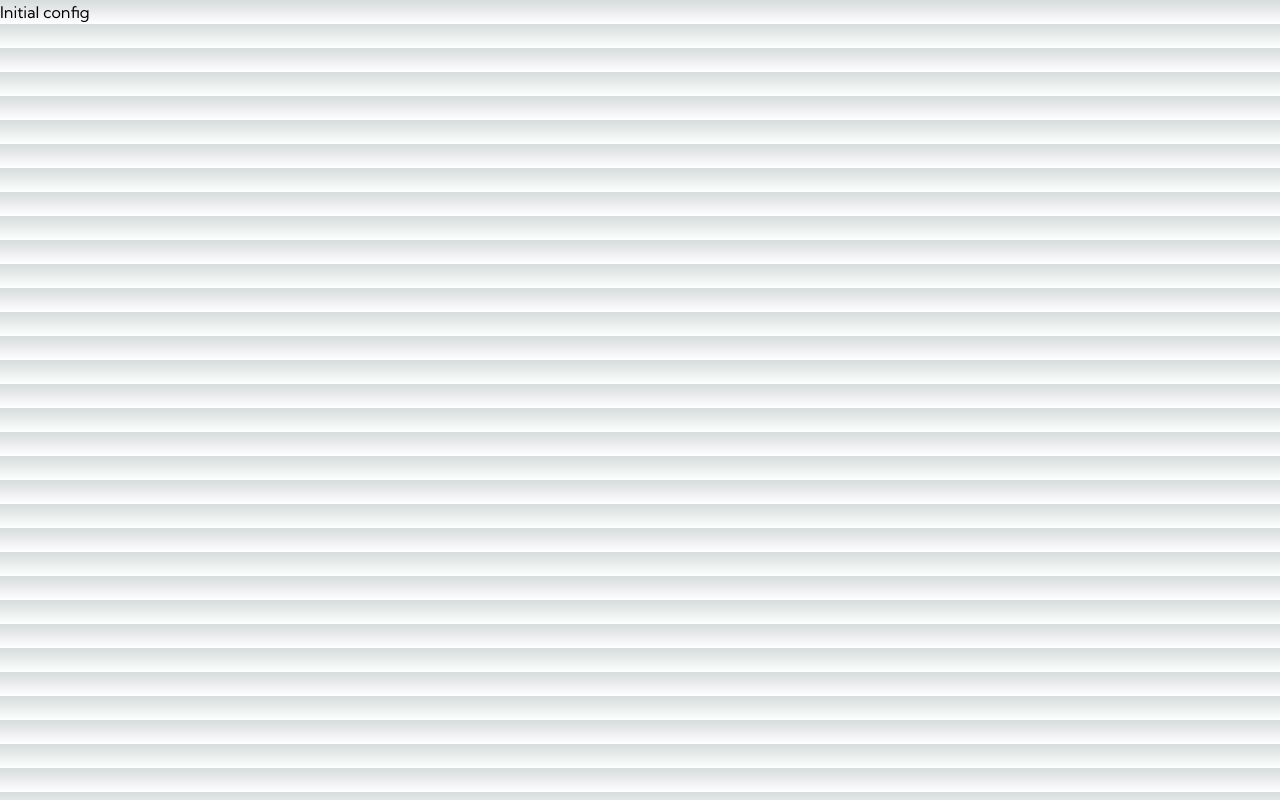
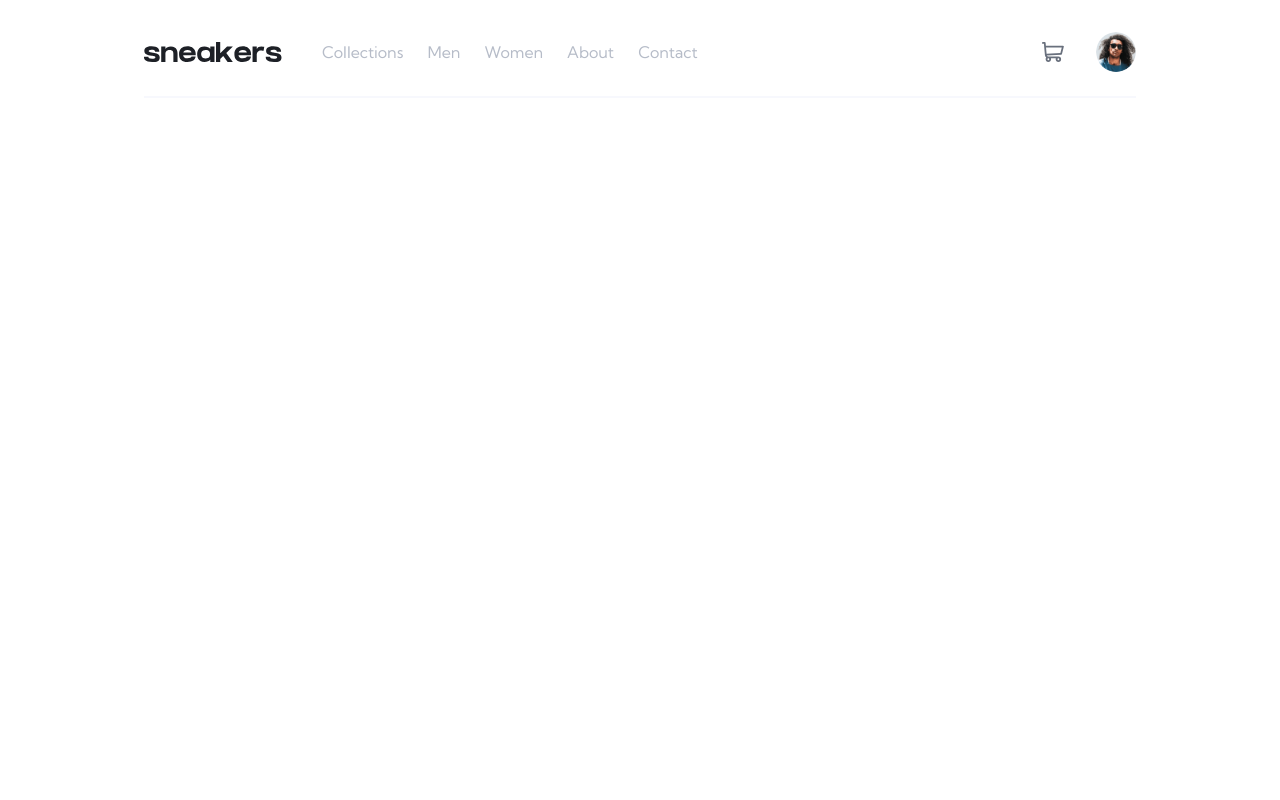
Before and after one commit to Raza6869/Product-page, a Next.js app: page / in a window 1280 px wide. Built offline with nearby package versions, Linux system fonts and the light colour scheme.

Commit message:
feat: header section

```diff
--- /dev/null
+++ b/app/components/cart.tsx
@@ -0,0 +1,12 @@
+export default function Cart() {
+  return (
+    <div className="flex flex-col shadow-2xl h-56 w-80 z-50 absolute top-24 right-20">
+      <h1 className="font-bold w-full border-b-2 border-Light-grayish-blue p-4">
+        Cart
+      </h1>
+      <div className="flex h-36 justify-center items-center">
+        <p>Your cart is empty</p>
+      </div>
+    </div>
+  );
+}
--- /dev/null
+++ b/app/components/cartSection.tsx
@@ -0,0 +1,30 @@
+"use client";
+//next imports
+import Image from "next/image";
+//media
+import cart from "@/images/icon-cart.svg";
+import avatar from "@/images/image-avatar.png";
+import { useState } from "react";
+import Cart from "./cart";
+
+export default function CartSection() {
+  const [isOpen, setIsOpen] = useState(false);
+  return (
+    <div className="flex items-center gap-8">
+      <Image
+        src={cart}
+        alt="cart logo"
+        className="hover:cursor-pointer"
+        onClick={() => {
+          !isOpen ? setIsOpen(true) : setIsOpen(false);
+        }}
+      />
+      <Image
+        src={avatar}
+        alt="avatar logo"
+        className="h-10 w-fit hover:cursor-pointer hover:border-[1px] hover:border-Orange rounded-full"
+      />
+      {isOpen === true && <Cart />}
+    </div>
+  );
+}
--- /dev/null
+++ b/app/components/header.tsx
@@ -0,0 +1,25 @@
+//next imports
+import Image from "next/image";
+//media
+import logo from "@/images/logo.svg";
+import CartSection from "./cartSection";
+
+export default function Header() {
+  return (
+    <header className="flex justify-between border-b-2 border-Light-grayish-blue">
+      <div className="flex items-center gap-10">
+        <Image src={logo} alt="sneakres logo" />
+        <nav>
+          <ul className="flex gap-6">
+            <li>Collections</li>
+            <li>Men</li>
+            <li>Women</li>
+            <li>About</li>
+            <li>Contact</li>
+          </ul>
+        </nav>
+      </div>
+      <CartSection />
+    </header>
+  );
+}
--- a/app/globals.css
+++ b/app/globals.css
@@ -2,26 +2,6 @@
 @tailwind components;
 @tailwind utilities;
 
-:root {
-  --foreground-rgb: 0, 0, 0;
-  --background-start-rgb: 214, 219, 220;
-  --background-end-rgb: 255, 255, 255;
+nav li {
+  @apply text-Grayish-blue hover:cursor-pointer hover:text-Dark-grayish-blue hover:border-b-2 hover:border-Orange relative py-8;
 }
-
-@media (prefers-color-scheme: dark) {
-  :root {
-    --foreground-rgb: 255, 255, 255;
-    --background-start-rgb: 0, 0, 0;
-    --background-end-rgb: 0, 0, 0;
-  }
-}
-
-body {
-  color: rgb(var(--foreground-rgb));
-  background: linear-gradient(
-      to bottom,
-      transparent,
-      rgb(var(--background-end-rgb))
-    )
-    rgb(var(--background-start-rgb));
-}
--- a/app/layout.tsx
+++ b/app/layout.tsx
@@ -2,7 +2,7 @@ import type { Metadata } from "next";
 import { Kumbh_Sans } from "next/font/google";
 import "./globals.css";
 
-const kumbhSans = Kumbh_Sans({ subsets: ["latin"] });
+const kumbhSans = Kumbh_Sans({ subsets: ["latin"], weight: ["400", "700"] });
 
 export const metadata: Metadata = {
   title: "Ecommerce page product",
--- a/app/page.tsx
+++ b/app/page.tsx
@@ -1,3 +1,9 @@
+import Header from "./components/header";
+
 export default function Home() {
-  return <main>Initial config</main>;
+  return (
+    <main className="py-2 px-36">
+      <Header />
+    </main>
+  );
 }
```
